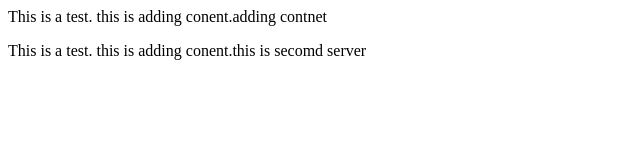
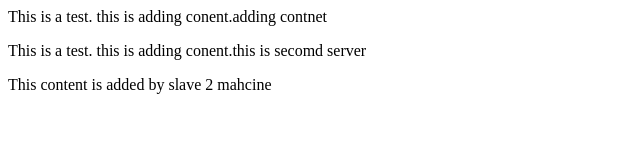
Before and after one commit to bezenaws/test, a plain HTML site: page index.html in a window 1280 px wide. Shown: the whole page, without its empty margins (0-640 px from the left). Drawn offline with Linux system fonts and the light colour scheme.

Commit message:
added content by slave2

```diff
--- a/index.html
+++ b/index.html
@@ -4,4 +4,5 @@
 </HEAD>
 <BODY>This is a test. this is adding conent.adding contnet</BODY>
 <P>This is a test. this is adding conent.this is secomd server</P>
+<p>This content is added by slave 2 mahcine</p>
 <HTML>
```
